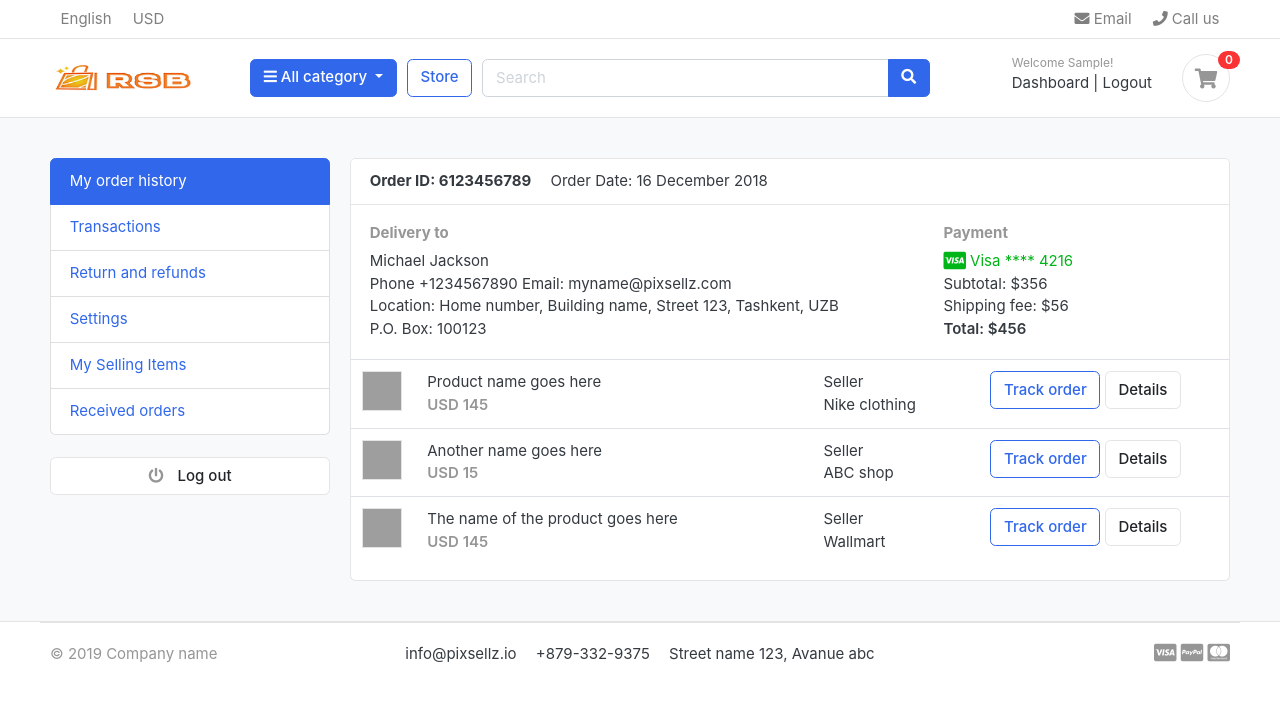
After one commit to adityabhutada08/RSB_ecom, a Django app: page /accounts/dashboard/ in a window 1280 px wide. The commit adds this page. Shown: the top 702 px of the page. Run offline with Django 5.2, Linux system fonts and the light colour scheme; the visitor is signed in with stand-in values (Sample User, id 1); data that the repository does not hold is empty; some libraries are stand-ins or nearby versions; some web fonts are replaced; grey boxes are pictures that could not be loaded.

Commit message:
Added email configuration, implemented user registration and login functionality, and updated navbar template to display login/register links or dashboard/logout links based on user authentication status.

```diff
--- a/RSB/static/js/script.js
+++ b/RSB/static/js/script.js
@@ -57,3 +57,7 @@ $(document).ready(function() {
 
 });
 // jquery end
+
+setTimeout(function(){
+    $('#message').fadeOut('slow')
+}, 5000)
--- a/RSB/urls.py
+++ b/RSB/urls.py
@@ -26,5 +26,6 @@ urlpatterns = [
     path('', views.home, name='home'),
     path('store/', include('store.urls')),
     path('cart/', include('carts.urls')),
+    path('accounts/', include('accounts.urls')),
 
 ] + static(settings.MEDIA_URL, document_root=settings.MEDIA_ROOT)
--- a/accounts/models.py
+++ b/accounts/models.py
@@ -45,7 +45,7 @@ class Account(AbstractBaseUser):
     last_name = models.CharField(max_length=50)
     username = models.CharField(max_length=50 , unique =True)
     email = models.EmailField(max_length=255, unique=True)
-    phone = models.CharField(max_length=50 , unique =True)
+    phone = models.CharField(max_length=50)
 
 #required fields for custom user
 
--- /dev/null
+++ b/accounts/urls.py
@@ -0,0 +1,14 @@
+from django.urls import path
+from . import views
+
+urlpatterns = [
+    path('register/', views.register, name='register'),
+    path('login/', views.login, name='login'),
+    path('logout/', views.logout, name='logout'),
+    path('dashboard/', views.dashboard, name='dashboard'),
+    path('activate/<uidb64>/<token>/', views.activate, name='activate'),
+    path('forgotPassword/', views.forgotPassword, name='forgotPassword'),
+    path('resetpassword_validate/<uidb64>/<token>/', views.resetpassword_validate, name='resetpassword_validate'),
+    path('resetPassword/', views.resetPassword, name='resetPassword'),
+
+]
--- a/accounts/views.py
+++ b/accounts/views.py
@@ -1,3 +1,176 @@
-from django.shortcuts import render
+from django.shortcuts import render, redirect
+from . forms import RegistrationForm
+from . models import Account
+from django.contrib import messages, auth
+from django.contrib.auth.decorators import login_required
+from django.contrib.sites.shortcuts import get_current_site
+from django.template.loader import render_to_string
+from django.utils.http import urlsafe_base64_encode, urlsafe_base64_decode
+from django.utils.encoding import force_bytes
+from django.contrib.auth.tokens import default_token_generator
+from django.core.mail import EmailMessage
+from django.http import HttpResponse
+
 
 # Create your views here.
+
+def register(request):
+    if request.method == 'POST':
+        form = RegistrationForm(request.POST)
+        if form.is_valid():
+            first_name = form.cleaned_data['first_name']
+            last_name = form.cleaned_data['last_name']
+            phone = form.cleaned_data['phone']
+            email = form.cleaned_data['email']
+            password = form.cleaned_data['password']
+            username = email.split("@")[0]
+            user = Account.objects.create_user(first_name=first_name, last_name=last_name, email=email, username=username, password=password)
+            user.phone = phone
+            user.save()
+
+
+            #User Activation
+            current_site = get_current_site(request)
+            mail_subject = 'Please activate your account first!'
+            message = render_to_string('accounts/account_verification_email.html', {
+                'user': user,
+                'domain': current_site,
+                'uid': urlsafe_base64_encode(force_bytes(user.pk)),
+                'token': default_token_generator.make_token(user),
+            })
+            to_email = email
+            send_email = EmailMessage(mail_subject, message, to=[to_email])
+            send_email.send()
+            # messages.success(request, 'Thank you for registering with us. We have sent you a verification email to your email address. Please verify it first and enjoy the shopping!!.')
+            return redirect('/accounts/login/?command=verification&email='+email)
+
+
+            messages.success(request, 'Registration Successful!!')
+            return redirect ('register')
+    else:
+        form = RegistrationForm()
+
+    context = {
+        'form': form
+    }
+    return render (request, 'accounts/register.html', context)
+
+
+def login(request):
+    if request.method == 'POST':
+        email = request.POST['email']
+        password = request.POST['password']
+
+        user = auth.authenticate(email=email, password=password)
+
+        if user is not None:
+            # If the user exists and credentials are valid, log them in
+            auth.login(request, user)
+            messages.success(request, "You have successfully logged in!!")
+            return redirect('home')  # Redirect to the homepage or dashboard after login
+        else:
+            # Invalid credentials
+            messages.error(request, "Invalid email or password! Try again with valid credentials")
+            return redirect('login')
+
+    return render(request, 'accounts/login.html')  # Render the login page for GET request
+
+
+@login_required(login_url= 'login')  # Ensures that the user must be logged in to access this view
+def logout(request):
+    auth.logout(request)
+    messages.success(request, "You have successfully logged out.")
+    return redirect('login')
+
+
+def activate(request, uidb64, token):
+    try:
+        uid = urlsafe_base64_decode(uidb64).decode()
+        user = Account._default_manager.get(pk=uid)
+    except(TypeError, ValueError, OverflowError, Account.DoesNotExist):
+        user = None
+
+    if user is not None and default_token_generator.check_token(user, token):
+        user.is_active = True
+        user.save()
+        messages.success(request, 'Congratulations! Your account is activated.')
+        return redirect('login')
+    else:
+        messages.error(request, 'Invalid activation link')
+        return redirect('register')
+
+
+@login_required(login_url = 'login')
+def dashboard(request):
+    # orders = Order.objects.order_by('-created_at').filter(user_id=request.user.id, is_ordered=True)
+    # orders_count = orders.count()
+
+    # userprofile = UserProfile.objects.get(user_id=request.user.id)
+    # context = {
+    #     'orders_count': orders_count,
+    #     'userprofile': userprofile,
+    # }
+    return render(request, 'accounts/dashboard.html')
+
+
+
+def forgotPassword(request):
+    if request.method == 'POST':
+        email = request.POST['email']
+        if Account.objects.filter(email=email).exists():
+            user = Account.objects.get(email__exact=email)
+
+            # Reset password email
+            current_site = get_current_site(request)
+            mail_subject = 'Reset Your Password'
+            message = render_to_string('accounts/reset_password_email.html', {
+                'user': user,
+                'domain': current_site,
+                'uid': urlsafe_base64_encode(force_bytes(user.pk)),
+                'token': default_token_generator.make_token(user),
+            })
+            to_email = email
+            send_email = EmailMessage(mail_subject, message, to=[to_email])
+            send_email.send()
+
+            messages.success(request, 'Password reset email has been sent to your email address.')
+            return redirect('login')
+        else:
+            messages.error(request, 'Account does not exist!')
+            return redirect('forgotPassword')
+    return render(request, 'accounts/forgotPassword.html')
+
+
+def resetpassword_validate(request, uidb64, token):
+    try:
+        uid = urlsafe_base64_decode(uidb64).decode()
+        user = Account._default_manager.get(pk=uid)
+    except(TypeError, ValueError, OverflowError, Account.DoesNotExist):
+        user = None
+
+    if user is not None and default_token_generator.check_token(user, token):
+        request.session['uid'] = uid
+        messages.success(request, 'Please reset your password')
+        return redirect('resetPassword')
+    else:
+        messages.error(request, 'This link has been expired!')
+        return redirect('login')
+
+
+def resetPassword(request):
+    if request.method == 'POST':
+        password = request.POST['password']
+        confirm_password = request.POST['confirm_password']
+
+        if password == confirm_password:
+            uid = request.session.get('uid')
+            user = Account.objects.get(pk=uid)
+            user.set_password(password)
+            user.save()
+            messages.success(request, 'Password reset successful')
+            return redirect('login')
+        else:
+            messages.error(request, 'Password do not match!')
+            return redirect('resetPassword')
+    else:
+        return render(request, 'accounts/resetPassword.html')
--- /dev/null
+++ b/templates/accounts/dashboard.html
@@ -0,0 +1,101 @@
+{% extends 'base.html' %}
+
+{% load static %}
+{% block content %}
+
+
+<!-- ========================= SECTION CONTENT ========================= -->
+<section class="section-conten padding-y bg">
+
+    <div class="container">
+        <div class="row">
+        <aside class="col-md-3">
+            <!--   SIDEBAR   -->
+            <ul class="list-group">
+                <a class="list-group-item active" href="#"> My order history </a>
+                <a class="list-group-item" href="#"> Transactions </a>
+                <a class="list-group-item" href="#"> Return and refunds </a>
+                <a class="list-group-item" href="#">Settings </a>
+                <a class="list-group-item" href="#"> My Selling Items </a>
+                <a class="list-group-item" href="#"> Received orders </a>
+            </ul>
+            <br>
+            <a class="btn btn-light btn-block" href="{% url 'logout' %}"> <i class="fa fa-power-off"></i> <span class="text">Log out</span> </a>
+            <!--   SIDEBAR .//END   -->
+        </aside>
+        <main class="col-md-9">
+            <article class="card">
+            <header class="card-header">
+                <strong class="d-inline-block mr-3">Order ID: 6123456789</strong>
+                <span>Order Date: 16 December 2018</span>
+            </header>
+            <div class="card-body">
+                <div class="row">
+                    <div class="col-md-8">
+                        <h6 class="text-muted">Delivery to</h6>
+                        <p>Michael Jackson <br>
+                        Phone +1234567890 Email: myname@pixsellz.com <br>
+                        Location: Home number, Building name, Street 123,  Tashkent, UZB <br>
+                        P.O. Box: 100123
+                         </p>
+                    </div>
+                    <div class="col-md-4">
+                        <h6 class="text-muted">Payment</h6>
+                        <span class="text-success">
+                            <i class="fab fa-lg fa-cc-visa"></i>
+                            Visa  **** 4216
+                        </span>
+                        <p>Subtotal: $356 <br>
+                         Shipping fee:  $56 <br>
+                         <span class="b">Total:  $456 </span>
+                        </p>
+                    </div>
+                </div> <!-- row.// -->
+            </div> <!-- card-body .// -->
+            <div class="table-responsive">
+            <table class="table table-hover">
+                <tr>
+                    <td width="65">
+                        <img src="../images/items/1.jpg" class="img-xs border">
+                    </td>
+                    <td>
+                        <p class="title mb-0">Product name goes here </p>
+                        <var class="price text-muted">USD 145</var>
+                    </td>
+                    <td> Seller <br> Nike clothing </td>
+                    <td width="250"> <a href="#" class="btn btn-outline-primary">Track order</a> <a href="#" class="btn btn-light"> Details </a> </td>
+                </tr>
+                <tr>
+                    <td>
+                        <img src="../images/items/2.jpg" class="img-xs border">
+                    </td>
+                    <td>
+                        <p class="title mb-0">Another name goes here </p>
+                        <var class="price text-muted">USD 15</var>
+                    </td>
+                    <td> Seller <br> ABC shop </td>
+                    <td> <a href="#" class="btn btn-outline-primary">Track order</a> <a href="#" class="btn btn-light"> Details </a> </td>
+                </tr>
+                <tr>
+                    <td>
+                        <img src="../images/items/3.jpg" class="img-xs border">
+                    </td>
+                    <td>
+                        <p class="title mb-0">The name of the product  goes here </p>
+                        <var class="price text-muted">USD 145</var>
+                    </td>
+                    <td> Seller <br> Wallmart </td>
+                    <td> <a href="#" class="btn btn-outline-primary">Track order</a> <a href="#" class="btn btn-light"> Details </a> </td>
+                </tr>
+            </table>
+            </div> <!-- table-responsive .end// -->
+            </article> <!-- order-group.// -->
+        </main>
+    </div> <!-- row.// -->
+    </div>
+
+
+    </section>
+    <!-- ========================= SECTION CONTENT END// ========================= -->
+
+    {% endblock %}
--- a/templates/includes/navbar.html
+++ b/templates/includes/navbar.html
@@ -122,14 +122,30 @@
         <!-- col.// -->
         <div class="col-lg-3 col-sm-6 col-8 order-2 order-lg-3">
           <div class="d-flex justify-content-end mb-3 mb-lg-0">
+
+            {% if user.id is None %}
+
             <div class="widget-header">
               <small class="title text-muted">Welcome guest!</small>
               <div>
-                <a href="./signin.html">Sign in</a>
+                <a href="{% url 'login' %}">Sign in</a>
                 <span class="dark-transp"> | </span>
-                <a href="./register.html"> Register</a>
+                <a href="{% url 'register' %}"> Register</a>
               </div>
             </div>
+
+            {% else %}
+
+            <div class="widget-header">
+              <small class="title text-muted">Welcome {{ user.first_name }}!</small>
+              <div>
+                <a href="{% url 'dashboard' %}">Dashboard</a>
+                <span class="dark-transp"> | </span>
+                <a href="{% url 'logout' %}"> Logout </a>
+              </div>
+            </div>
+
+            {% endif %}
             <a href="{% url 'cart' %}" class="widget-header pl-3 ml-3">
               <div class="icon icon-sm rounded-circle border">
                 <i class="fa fa-shopping-cart"></i>
```
Also changed, not shown: RSB/settings.py (+15 -0 lines), accounts/forms.py (added, +44 -0 lines), templates/accounts/account_verification_email.html (added, +11 -0 lines), templates/accounts/forgotPassword.html (added, +39 -0 lines), templates/accounts/login.html (added, +57 -0 lines), templates/accounts/register.html (added, +71 -0 lines), templates/accounts/resetPassword.html (added, +40 -0 lines), templates/accounts/reset_password_email.html (added, +10 -0 lines), templates/includes/alerts.html (added, +12 -0 lines), accounts/migrations/0002_alter_account_phone.py (added).
